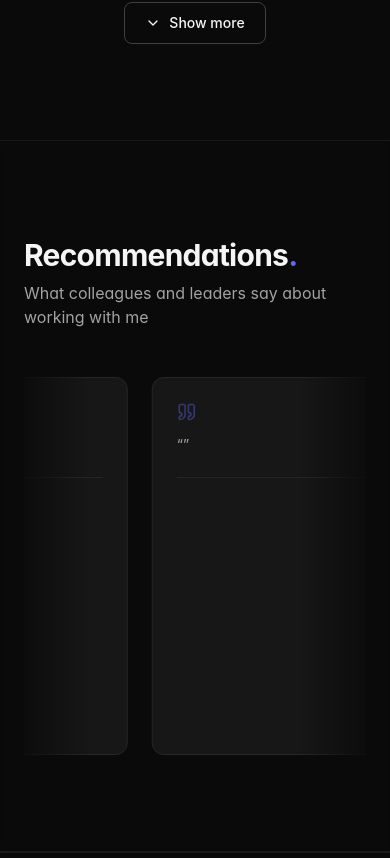
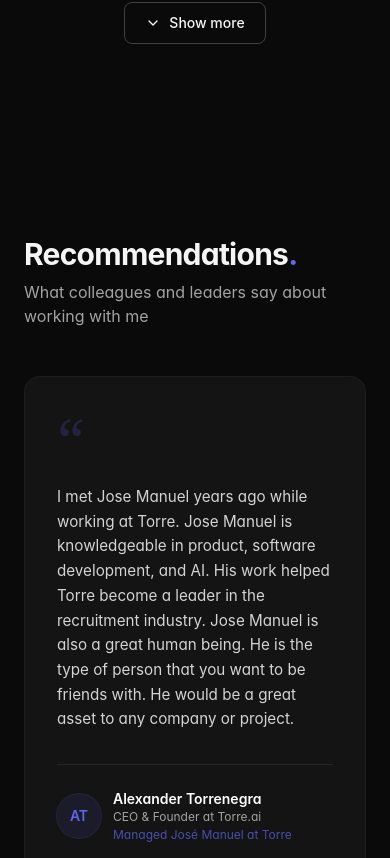
Before and after one commit to JoseManuelPR/portfolio-site, a Next.js app: page /en in a window 390 px wide. Shown: the part 7386-8244 px from the top of the page. Built offline with nearby package versions, Linux system fonts and the light colour scheme.

Commit message:
fix: experience show more, redesign recommendations as clean cards

```diff
--- a/src/components/Experience.tsx
+++ b/src/components/Experience.tsx
@@ -1,37 +1,33 @@
 "use client";
 
-import { useTranslations } from "next-intl";
+import { useTranslations, useMessages } from "next-intl";
 import { MapPin, Calendar, ChevronDown } from "lucide-react";
 import { Reveal } from "./AnimationProvider";
-import { useState } from "react";
+import { useState, useMemo } from "react";
+
+type ExperienceItem = {
+  company: string;
+  location: string;
+  role: string;
+  period: string;
+  description: string;
+  achievements: string[];
+};
 
 export function Experience() {
   const t = useTranslations("experience");
+  const messages = useMessages() as any;
   const [visibleCount, setVisibleCount] = useState(5);
 
-  // Get all items count from translations
-  const allItems: Array<{
-    company: string;
-    location: string;
-    role: string;
-    period: string;
-    description: string;
-    achievements: string[];
-  }> = [];
+  // Read items directly from the messages object — avoids t.raw() re-render issues
+  const allItems: ExperienceItem[] = useMemo(
+    () => (messages?.experience?.items ?? []) as ExperienceItem[],
+    [messages]
+  );
 
-  // Dynamically read all items (bounded to avoid infinite loops)
-  for (let idx = 0; idx < 50; idx++) {
-    try {
-      const item = t.raw(`items.${idx}`);
-      if (!item) break;
-      allItems.push(item as any);
-    } catch {
-      break;
-    }
-  }
-
+  const total = allItems.length;
   const visibleItems = allItems.slice(0, visibleCount);
-  const hasMore = visibleCount < allItems.length;
+  const hasMore = visibleCount < total;
 
   return (
     <section id="experience" className="section-container">
@@ -105,13 +101,13 @@ export function Experience() {
       </div>
 
       {/* Show more / Show less */}
-      {allItems.length > 5 && (
+      {total > 5 && (
         <Reveal variant="fade" delay={0.2}>
           <div className="mt-10 flex justify-center">
             <button
               onClick={() =>
                 setVisibleCount((prev) =>
-                  prev >= allItems.length ? 5 : Math.min(prev + 5, allItems.length)
+                  prev >= total ? 5 : Math.min(prev + 5, total)
                 )
               }
               className="btn-secondary group"
--- a/src/components/Recommendations.tsx
+++ b/src/components/Recommendations.tsx
@@ -1,38 +1,38 @@
 "use client";
 
-import { useTranslations } from "next-intl";
-import { Quote } from "lucide-react";
-import { Reveal } from "./AnimationProvider";
+import { useTranslations, useMessages } from "next-intl";
+import { Reveal, Stagger } from "./AnimationProvider";
 
-export function Recommendations() {
-  const t = useTranslations("recommendations");
-
-  const items: Array<{
+type RecommendationItem = {
   name: string;
   role: string;
   relationship: string;
   text: string;
-  }> = [];
+};
 
-  for (let idx = 0; idx < 50; idx++) {
-    try {
-      const item = t.raw(`items.${idx}`);
-      if (!item) break;
-      items.push(item as any);
-    } catch {
-      break;
-    }
+function Initials({ name }: { name: string }) {
+  const parts = name.trim().split(" ");
+  const letters =
+    parts.length >= 2
+      ? parts[0][0] + parts[parts.length - 1][0]
+      : parts[0].slice(0, 2);
+  return (
+    <div className="flex h-11 w-11 shrink-0 items-center justify-center rounded-full bg-accent/10 text-sm font-semibold text-accent ring-1 ring-accent/20">
+      {letters.toUpperCase()}
+    </div>
+  );
 }
 
-  // Duplicate for seamless loop
-  const duplicated = [...items, ...items];
+export function Recommendations() {
+  const t = useTranslations("recommendations");
+  const messages = useMessages() as any;
+  const items: RecommendationItem[] =
+    (messages?.recommendations?.items ?? []) as RecommendationItem[];
+
+  if (!items.length) return null;
 
   return (
-    <section
-      id="recommendations"
-      className="border-y border-neutral-200/60 bg-white/50 backdrop-blur-sm dark:border-neutral-800/60 dark:bg-neutral-950/50"
-    >
-      <div className="section-container">
+    <section id="recommendations" className="section-container">
       <Reveal variant="fade-up">
         <h2 className="section-title mb-2">
           {t("title")}
@@ -45,36 +45,42 @@ export function Recommendations() {
         </p>
       </Reveal>
 
-        <Reveal variant="fade" delay={0.2}>
-          <div className="logo-carousel relative overflow-hidden">
-            {/* Fade edges */}
-            <div className="pointer-events-none absolute inset-y-0 left-0 z-10 w-16 bg-gradient-to-r from-white/80 dark:from-neutral-950/80 sm:w-24" />
-            <div className="pointer-events-none absolute inset-y-0 right-0 z-10 w-16 bg-gradient-to-l from-white/80 dark:from-neutral-950/80 sm:w-24" />
+      <Stagger className="grid gap-6 sm:grid-cols-2">
+        {items.map((rec, i) => (
+          <Reveal key={i} variant="fade-up" delay={i * 0.1}>
+            <article className="flex h-full flex-col rounded-2xl border border-neutral-200/80 bg-white/80 p-8 backdrop-blur-sm dark:border-neutral-800/60 dark:bg-neutral-900/80">
+              {/* Large decorative quote */}
+              <span
+                aria-hidden="true"
+                className="mb-4 block font-serif text-6xl leading-none text-accent/20 select-none"
+              >
+                &ldquo;
+              </span>
 
-            <div className="flex w-max gap-6 animate-scroll-left" style={{ animationDuration: "60s" }}>
-              {duplicated.map((rec, i) => (
-                <div
-                  key={`${rec.name}-${i}`}
-                  className="w-[340px] shrink-0 rounded-xl border border-neutral-200 bg-white p-6 dark:border-neutral-800 dark:bg-neutral-900 sm:w-[400px]"
-                >
-                  <Quote
-                    size={20}
-                    className="mb-3 text-accent/40"
-                  />
-                  <p className="mb-5 text-sm leading-relaxed text-neutral-600 dark:text-neutral-400">
-                    &ldquo;{rec.text}&rdquo;
+              {/* Recommendation text */}
+              <p className="flex-1 text-[0.95rem] leading-relaxed text-neutral-600 dark:text-neutral-300">
+                {rec.text}
               </p>
-                  <div className="border-t border-neutral-100 pt-4 dark:border-neutral-800">
-                    <p className="font-semibold text-sm">{rec.name}</p>
-                    <p className="text-xs text-neutral-500">{rec.role}</p>
-                    <p className="text-xs text-accent/70 mt-0.5">{rec.relationship}</p>
+
+              {/* Author */}
+              <div className="mt-8 flex items-center gap-3 border-t border-neutral-100 pt-6 dark:border-neutral-800">
+                <Initials name={rec.name} />
+                <div className="min-w-0">
+                  <p className="truncate font-semibold text-sm text-neutral-900 dark:text-white">
+                    {rec.name}
+                  </p>
+                  <p className="truncate text-xs text-neutral-500 dark:text-neutral-400">
+                    {rec.role}
+                  </p>
+                  <p className="truncate text-xs text-accent/70 mt-0.5">
+                    {rec.relationship}
+                  </p>
                 </div>
               </div>
+            </article>
+          </Reveal>
         ))}
-            </div>
-          </div>
-        </Reveal>
-      </div>
+      </Stagger>
     </section>
   );
 }
```
Lines whose indentation alone changed are shown as unchanged.
